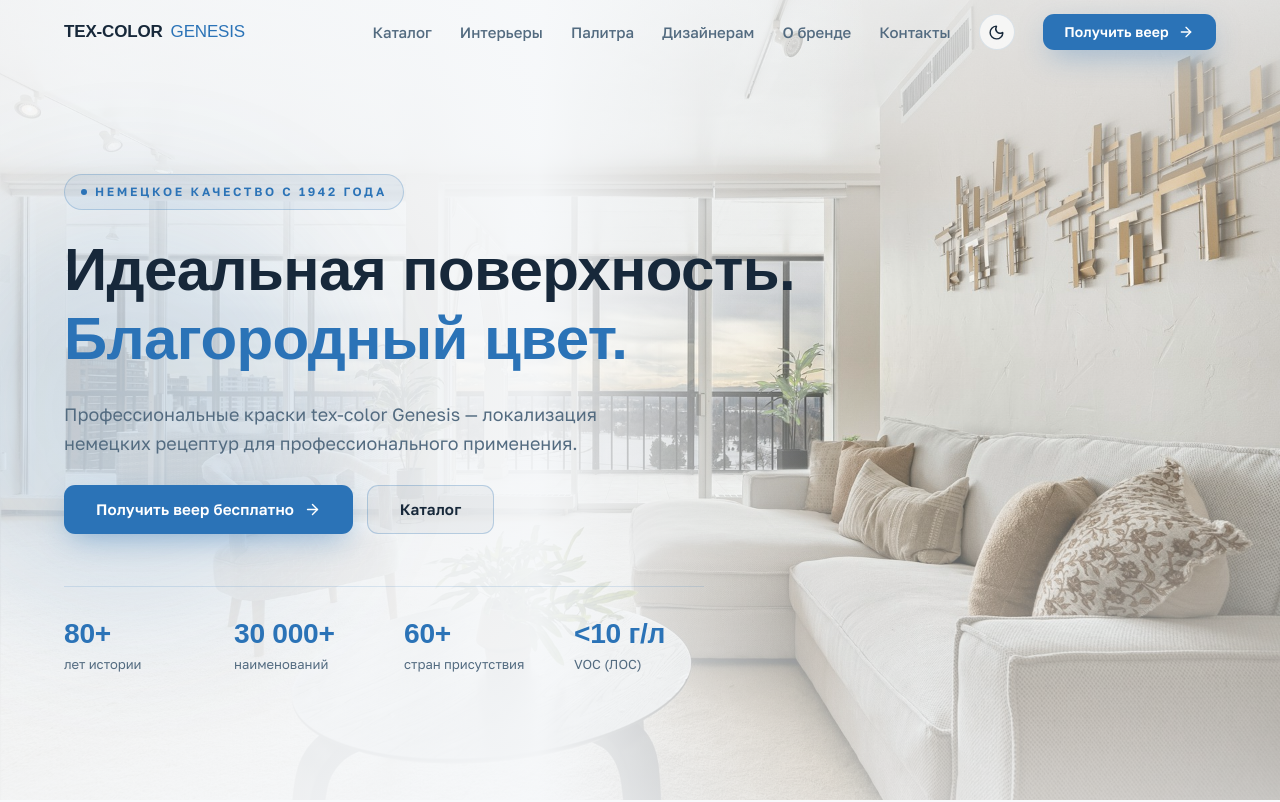
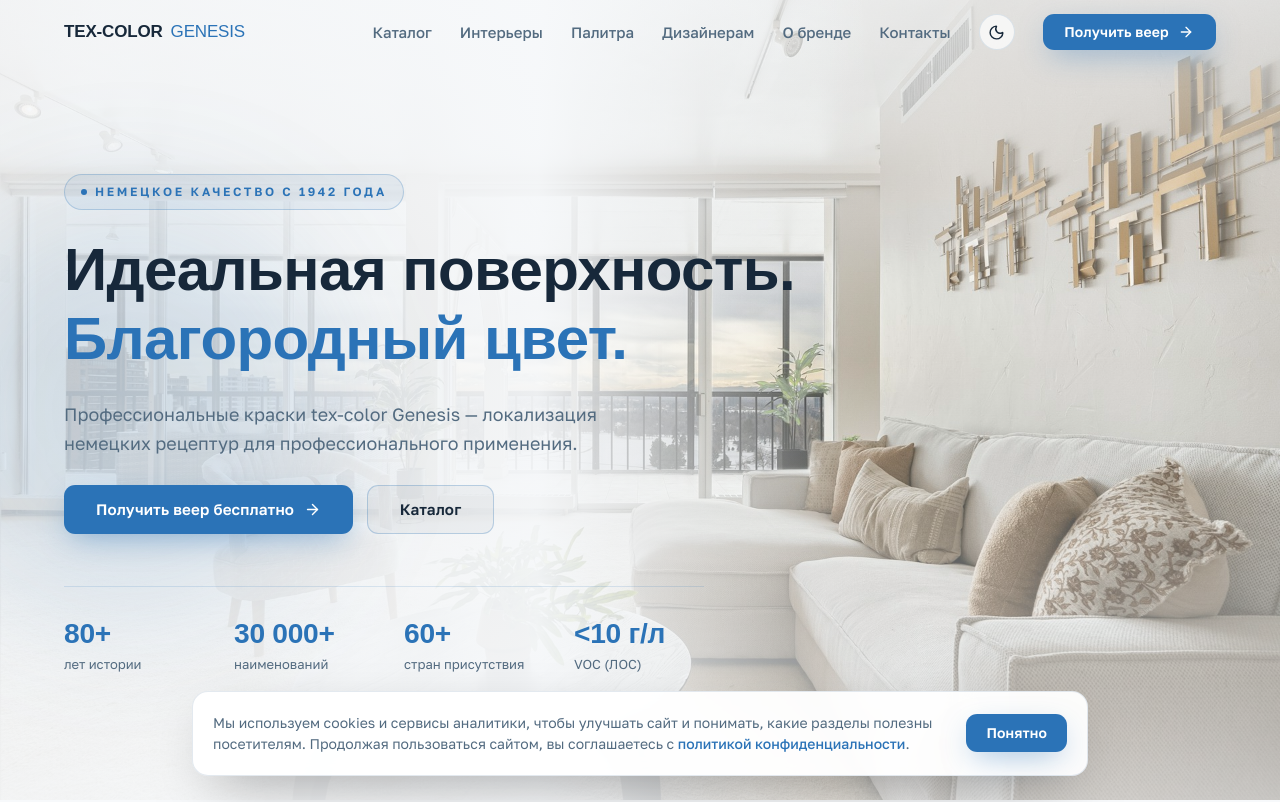
Before and after one commit to grinvova-bot/PromoGenesis, a Next.js app: page / in a window 1280 px wide. Shown: the top 802 px of the page. Built offline with nearby package versions, Linux system fonts and the light colour scheme; a web font is replaced by a local one.

Commit message:
Add Yandex analytics and cookie notice

```diff
--- a/src/app/layout.tsx
+++ b/src/app/layout.tsx
@@ -1,6 +1,8 @@
 import type { Metadata } from "next";
 import { Unbounded, Golos_Text } from "next/font/google";
+import Script from "next/script";
 import "./globals.css";
+import CookieConsent from "@/components/CookieConsent";
 import SmoothScroll from "@/components/SmoothScroll";
 
 // Дисплейный шрифт заголовков — характерный геометрический гротеск с кириллицей
@@ -38,6 +40,9 @@ export const metadata: Metadata = {
     type: "website",
     locale: "ru_RU",
   },
+  verification: {
+    yandex: "e0d61056162210df",
+  },
 };
 
 export default function RootLayout({
@@ -65,6 +70,28 @@ export default function RootLayout({
       </head>
       <body>
         <SmoothScroll>{children}</SmoothScroll>
+        <CookieConsent />
+        <Script
+          id="yandex-metrika"
+          strategy="afterInteractive"
+          dangerouslySetInnerHTML={{
+            __html: `
+              (function(m,e,t,r,i,k,a){
+                  m[i]=m[i]||function(){(m[i].a=m[i].a||[]).push(arguments)};
+                  m[i].l=1*new Date();
+                  for (var j = 0; j < document.scripts.length; j++) {if (document.scripts[j].src === r) { return; }}
+                  k=e.createElement(t),a=e.getElementsByTagName(t)[0],k.async=1,k.src=r,a.parentNode.insertBefore(k,a)
+              })(window, document,'script','https://mc.yandex.ru/metrika/tag.js?id=109676567', 'ym');
+              ym(109676567, 'init', {ssr:true, webvisor:true, clickmap:true, ecommerce:"dataLayer", referrer: document.referrer, url: location.href, accurateTrackBounce:true, trackLinks:true});
+            `,
+          }}
+        />
+        <noscript
+          dangerouslySetInnerHTML={{
+            __html:
+              '<div><img src="https://mc.yandex.ru/watch/109676567" style="position:absolute; left:-9999px;" alt="" /></div>',
+          }}
+        />
       </body>
     </html>
   );
--- /dev/null
+++ b/src/components/CookieConsent.tsx
@@ -0,0 +1,62 @@
+"use client";
+
+import { useEffect, useState } from "react";
+
+const STORAGE_KEY = "genesis-cookie-consent";
+
+export default function CookieConsent() {
+  const [visible, setVisible] = useState(false);
+
+  useEffect(() => {
+    const timeoutId = window.setTimeout(() => {
+      try {
+        setVisible(localStorage.getItem(STORAGE_KEY) !== "accepted");
+      } catch {
+        setVisible(true);
+      }
+    }, 0);
+
+    return () => window.clearTimeout(timeoutId);
+  }, []);
+
+  const accept = () => {
+    try {
+      localStorage.setItem(STORAGE_KEY, "accepted");
+    } catch {}
+    setVisible(false);
+  };
+
+  if (!visible) return null;
+
+  return (
+    <div className="fixed inset-x-0 bottom-0 z-[80] px-4 pb-4 sm:px-6 sm:pb-6">
+      <div
+        role="dialog"
+        aria-label="Уведомление о cookies"
+        className="mx-auto flex max-w-4xl flex-col gap-4 rounded-2xl border border-border-card/50 bg-bg-card/95 p-5 shadow-[0_20px_60px_-24px_#00000080] backdrop-blur md:flex-row md:items-center md:justify-between"
+      >
+        <p className="text-[13px] leading-[1.55] text-text-secondary sm:text-[14px]">
+          Мы используем cookies и сервисы аналитики, чтобы улучшать сайт и
+          понимать, какие разделы полезны посетителям. Продолжая пользоваться
+          сайтом, вы соглашаетесь с{" "}
+          <a
+            href="https://promo.alt-x.ru/pdd"
+            target="_blank"
+            rel="noopener noreferrer"
+            className="font-medium text-accent underline-offset-4 hover:underline"
+          >
+            политикой конфиденциальности
+          </a>
+          .
+        </p>
+        <button
+          type="button"
+          onClick={accept}
+          className="btn btn-primary shrink-0 justify-center px-5 py-3 text-[14px]"
+        >
+          Понятно
+        </button>
+      </div>
+    </div>
+  );
+}
```
